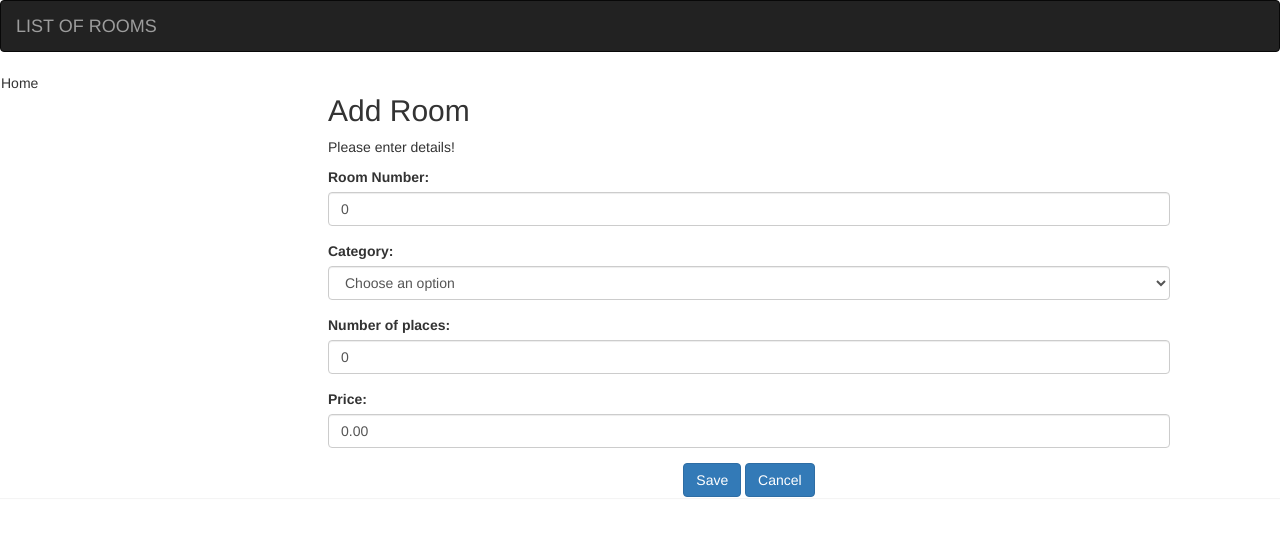
After one commit to Alibastra/Diplom_rep, an ASP.NET Core app: template Hotel/Views/Room/AddRoom.cshtml in a window 1280 px wide. The commit adds this page. Shown: the top 536 px of the page. Run offline with ASP.NET Core 8, Linux system fonts and the light colour scheme; the template is opened without the code that fills it, so the values that code supplies are empty.

Commit message:
22.04.2019

```diff
--- /dev/null
+++ b/Hotel/Views/Room/AddRoom.cshtml
@@ -0,0 +1,42 @@
+@model Room
+
+<h2>Add Room</h2>
+<p>Please enter details!</p>
+<div asp-validation-summary="All" class="text-danger"></div>
+<form asp-action="AddRoom" method="post">
+    <div class="form-group">
+        <label>Room Number:</label><input asp-for="RoomID" class="form-control" />
+    </div>
+    <div class="form-group">
+        <label>Category:</label>
+        <select asp-for="Category" class="form-control">
+            <option>Choose an option</option>
+            <option>Luxe</option>
+            <option>Standart</option>
+            <option>Econom</option>
+        </select>
+    </div>
+    <div class="form-group">
+        <label>Number of places:</label><input asp-for="Quantity" class="form-control" />
+    </div>
+    <div class="form-group">
+        <label>Price:</label><input asp-for="Price" class="form-control" />
+    </div>
+    @*<div class="form-group">
+            <label>Comments:</label><input asp-for="Comments" class="form-control" />
+        </div>
+
+        <div class="checkbox">
+            <label>
+                <input asp-for="State" /> Rent is rent
+            </label>
+        </div>*@
+    <div class="text-center">
+        <input class="btn btn-primary" type="submit" value="Save" />
+        <input class="btn btn-primary" type="submit" value="Cancel" />
+    </div>
+</form>
+
+@*<div class="text-center">
+    <a class="btn btn-primry" href="@model.returnurl">save</a>
+<a class="btn btn-primry" href="@model.returnurl">cancel</a>*@
--- a/Hotel/Views/Shared/RoomSummary.cshtml
+++ b/Hotel/Views/Shared/RoomSummary.cshtml
@@ -1,5 +1,6 @@
 @model Room
 <div class="well">
+
     <h3>
         <strong>Room Number № @Model.RoomID</strong>
         <span class="pull-right labele label-primary">
@@ -18,5 +19,8 @@
             <button type="submit" class="btn btn-success btn-sm pull-right">
                 Edit
             </button>
+        </span>
     </form>
+
+
 </div>
--- a/Hotel/Views/Shared/_Layout.cshtml
+++ b/Hotel/Views/Shared/_Layout.cshtml
@@ -16,11 +16,7 @@
         <div id="categories" class="col-xs-3">
             @await Component.InvokeAsync("NavigationMenu")
         </div>
-        <div class="col-xs-8">
-            <button type="submit" class="btn btn-success btn-sm pull-right">
-                Add Room
-            </button>
-        </div>
+
         <div class="col-xs-8"></div>
         <div class="col-xs-8">
             @RenderBody()
```
Also changed, not shown: Hotel/Controllers/AddController.cs (deleted, +0 -26 lines), Hotel/Controllers/DelController.cs (deleted, +0 -26 lines), Hotel/Controllers/EditController.cs (deleted, +0 -26 lines), Hotel/Controllers/RoomController.cs (+13 -2 lines), Hotel/Models/EFRoomRepository.cs (+11 -0 lines), Hotel/Models/Room.cs (+13 -0 lines), Hotel/Models/SeedData.cs (+24 -8 lines), Hotel/Models/ViewModels/AddRoomViewModel.cs (added, +12 -0 lines), Hotel/Startup.cs (+5 -5 lines), Hotel/Views/Room/List.cshtml (+8 -1 lines).
